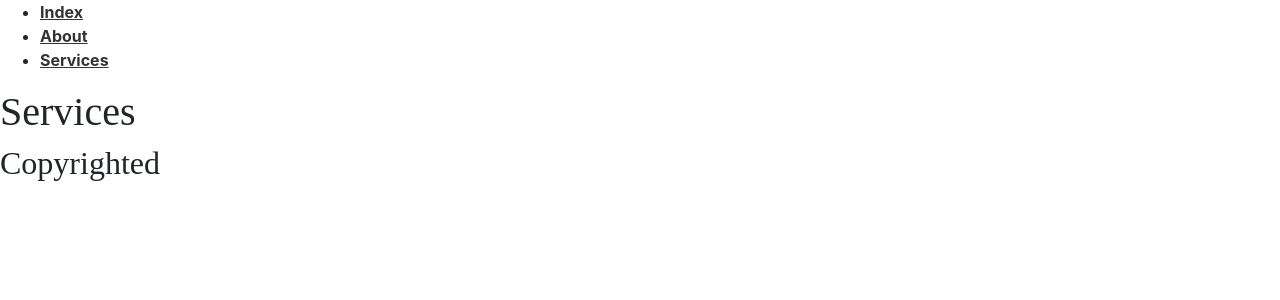
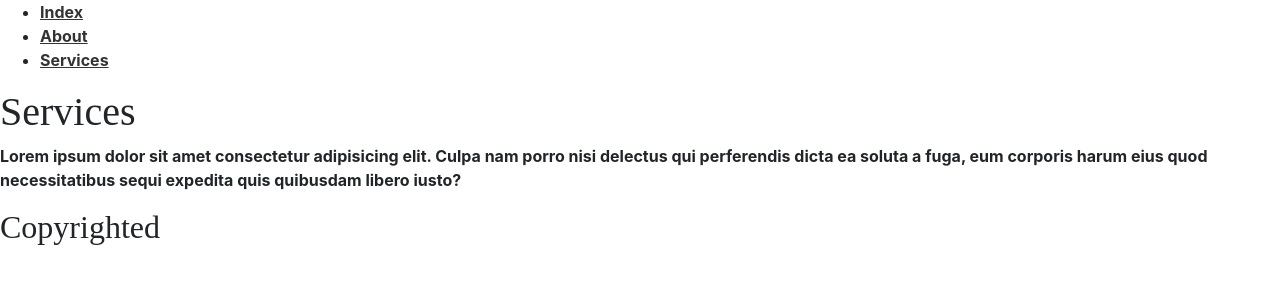
Before and after one commit to jfcv/instagramAccountsWebScrapper, a Next.js app in the folder client/: page /services in a window 1280 px wide. Shown: the top 300 px of the page. Built offline with nearby package versions, Linux system fonts and the light colour scheme; a web font is replaced by a local one.

Commit message:
services text added.

```diff
--- a/client/pages/services.jsx
+++ b/client/pages/services.jsx
@@ -4,6 +4,7 @@ const Services = () => {
     return (
         <Container title={'Next.js Project - Services'}>
             <h1>Services</h1>
+            <p>Lorem ipsum dolor sit amet consectetur adipisicing elit. Culpa nam porro nisi delectus qui perferendis dicta ea soluta a fuga, eum corporis harum eius quod necessitatibus sequi expedita quis quibusdam libero iusto?</p>
         </Container>
     )
 }
```
